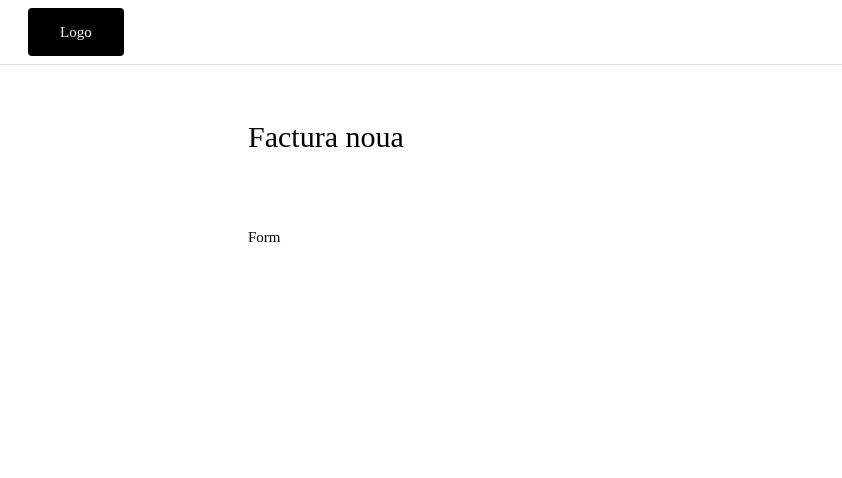
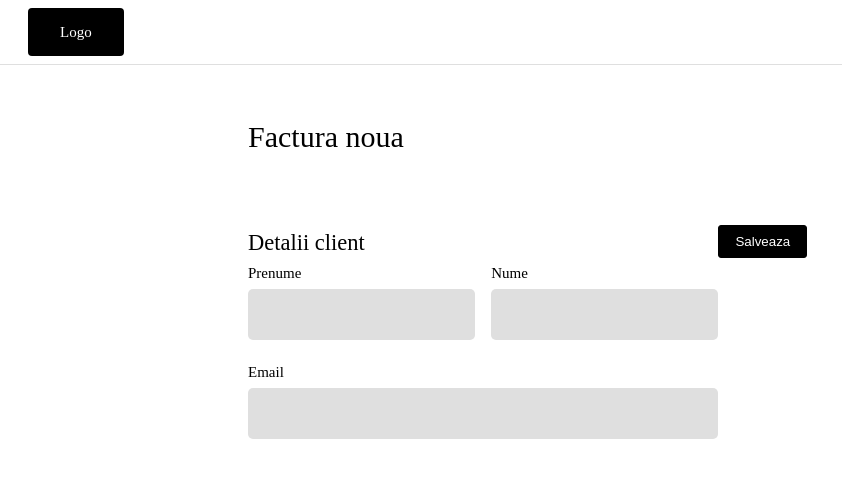
Before and after one commit to MariusHor/invoices, a Vue app: page /invoices/create in a window 1280 px wide. Shown: the top 478 px of the page, without its empty margins (0-842 px from the left). Built offline with nearby package versions, Linux system fonts and the light colour scheme.

Commit message:
feat(form): create client details section of the form while implementing the use of VeeValidate and Yup libraries

```diff
--- a/package.json
+++ b/package.json
@@ -12,10 +12,12 @@
   },
   "dependencies": {
     "@vueuse/core": "^10.4.1",
+    "vee-validate": "^4.11.3",
     "vue": "^3.3.4",
     "vue-router": "^4.2.4",
     "vuex": "^4.0.2",
-    "vuex-persist": "^3.1.3"
+    "vuex-persist": "^3.1.3",
+    "yup": "^1.2.0"
   },
   "devDependencies": {
     "@iconify/vue": "^4.1.1",
--- a/src/components/InvoiceForm.vue
+++ b/src/components/InvoiceForm.vue
@@ -1,5 +1,36 @@
-<script setup></script>
+<script setup>
+import { Form } from 'vee-validate'
+import * as Yup from 'yup'
+import { FormField, IconButton } from './UI'
 
-<template>Form</template>
+const schema = Yup.object().shape({
+  firstName: Yup.string().required('Prenumele este obligatoriu'),
+  lastName: Yup.string().required('Numele este obligatoriu'),
+  email: Yup.string().email().required('Emailul este obligatoriu')
+})
+</script>
 
-<style scoped lang="sass"></style>
+<template>
+  <Form :validation-schema="schema" @submit="onSubmit" class="form">
+    <div>
+      <h2>Detalii client</h2>
+      <div class="form__client-name">
+        <FormField :name="'firstName'" :label="'Prenume'" />
+        <FormField :name="'lastName'" :label="'Nume'" />
+      </div>
+      <FormField :name="'email'" :label="'Email'" :type="'email'" />
+    </div>
+    <div>
+      <IconButton :text="'Salveaza'" :variant="'dark'" />
+    </div>
+  </Form>
+</template>
+
+<style scoped lang="sass">
+.form
+    display: grid
+    grid-template-columns: 3fr 2fr
+    &__client-name
+        display: flex
+        gap: 1rem
+</style>
--- /dev/null
+++ b/src/components/UI/FormField.vue
@@ -0,0 +1,93 @@
+<script setup lang="ts">
+import { toRef } from 'vue'
+import { useField } from 'vee-validate'
+
+const props = defineProps({
+  type: {
+    type: String,
+    default: 'text'
+  },
+  value: {
+    type: String,
+    default: undefined
+  },
+  name: {
+    type: String,
+    required: true
+  },
+  label: {
+    type: String,
+    required: true
+  },
+  successMessage: {
+    type: String,
+    default: ''
+  },
+  placeholder: {
+    type: String,
+    default: ''
+  }
+})
+
+const name = toRef(props, 'name')
+
+const {
+  value: inputValue,
+  errorMessage,
+  handleBlur,
+  handleChange,
+  meta
+} = useField(name, undefined, {
+  initialValue: props.value
+})
+</script>
+
+<template>
+  <div class="field" :class="{ 'has-error': !!errorMessage, success: meta.valid }">
+    <label class="field__label" :for="name">{{ label }}</label>
+    <input
+      class="field__input"
+      :name="name"
+      :id="name"
+      :type="type"
+      :value="inputValue"
+      :placeholder="placeholder"
+      @input="handleChange"
+      @blur="handleBlur"
+    />
+
+    <p class="field__error-message" v-show="errorMessage || meta.valid">
+      {{ errorMessage || successMessage }}
+    </p>
+  </div>
+</template>
+
+<style scoped lang="sass">
+.field
+  position: relative
+  margin-bottom: 1.25rem
+  width: 100%
+
+  &__error-message
+        position: absolute
+        bottom: -1.5rem
+        left: 0
+        margin: 0
+        font-size: 14px
+
+  &__input
+        border-radius: 5px
+        border: 2px solid transparent
+        padding: 1rem 0.875rem
+        outline: none
+        background-color: var(--clr-light-grey)
+        width: 100%
+
+        &:focus
+            border-color: var(--clr-dark-grey)
+
+  &__label
+    display: block
+    margin-bottom: 4px
+    width: 100%
+</style>
--- a/src/components/UI/index.js
+++ b/src/components/UI/index.js
@@ -1,3 +1,4 @@
 export { default as PaginationControls } from './PaginationControls/PaginationControls.vue'
 export { default as IconButton } from './IconButton.vue'
+export { default as FormField } from './FormField.vue'
 export { default as SelectDropdown } from './SelectDropdown.vue'
```
Also changed, not shown: 1 other file (tests, documents, lock files or other folders).
